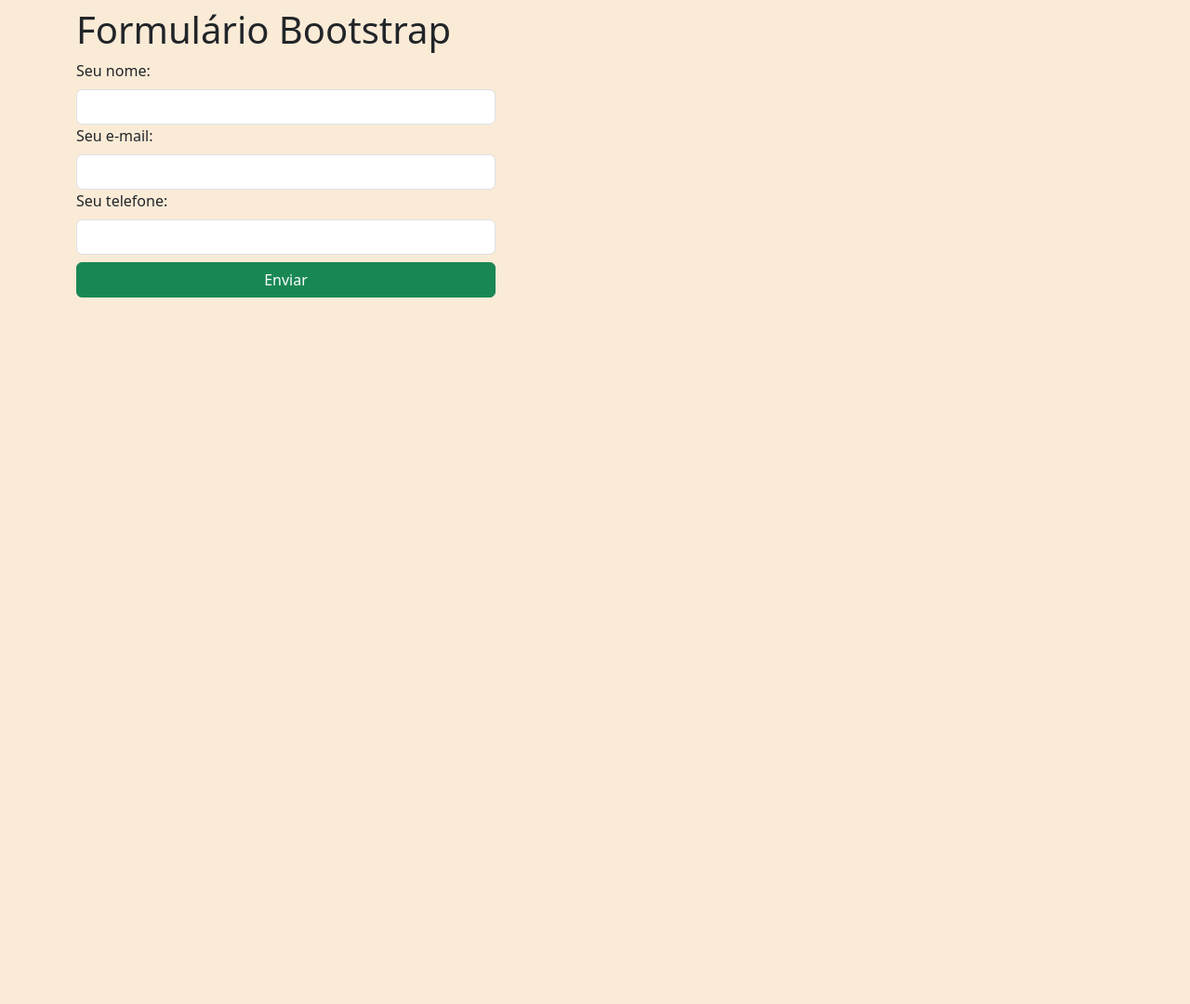
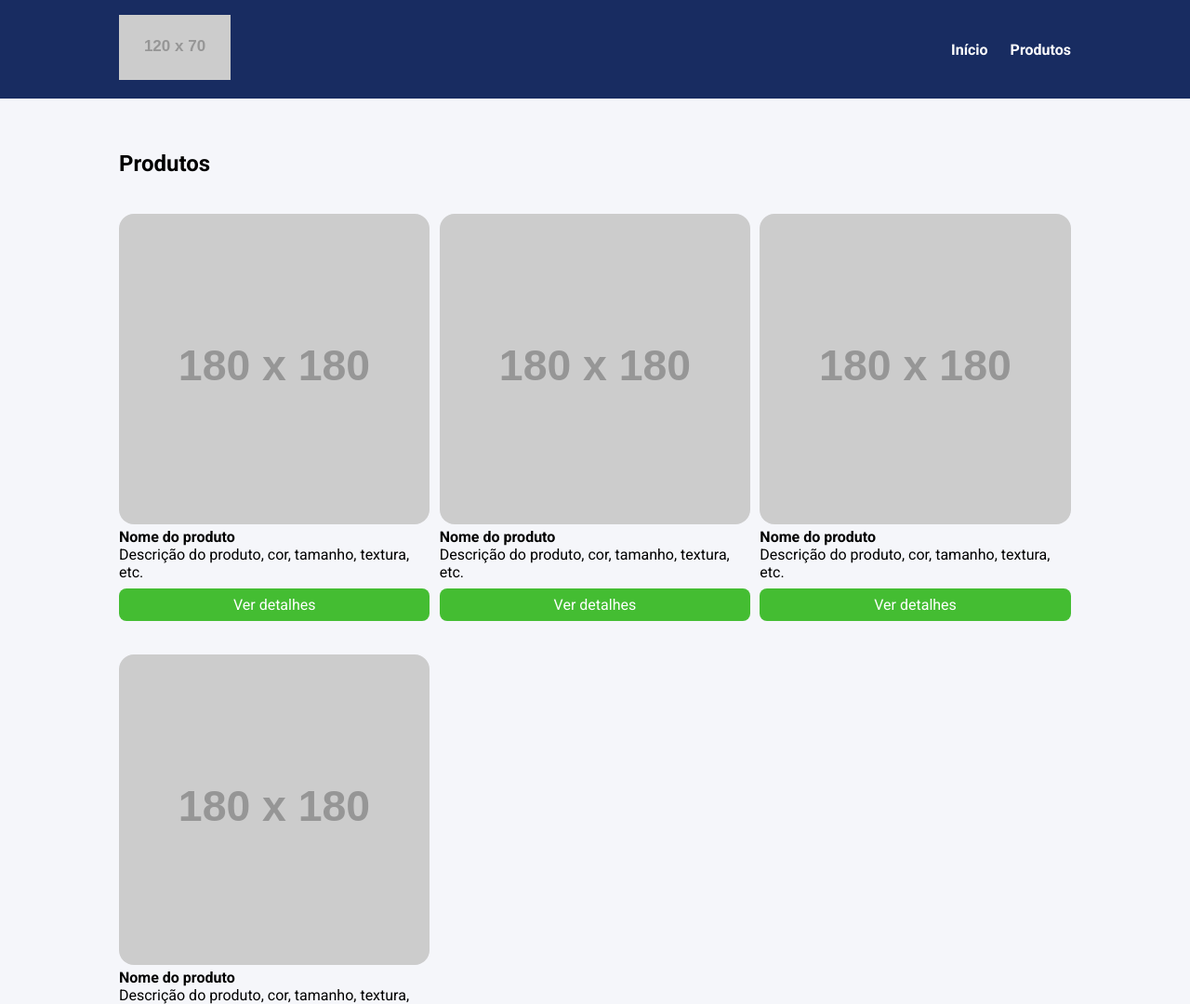
Before and after one commit to iagovalverde/curso_ebac_frontend, a website: page index.html in a window 1280 px wide. Shown: the top 1080 px of the page at 93% size. Before the commit the page ends 800 px from the top, so only its background shows below. Drawn offline with nearby package versions, Linux system fonts and the light colour scheme; placeholder pictures from the web are drawn by us.

Commit message:
added sass to project

```diff
--- a/index.html
+++ b/index.html
@@ -1,43 +1,79 @@
 <!DOCTYPE html>
-<html lang="pt-br">
+<html lang="pt-BR">
 <head>
     <meta charset="UTF-8">
+    <meta http-equiv="X-UA-Compatible" content="IE=edge">
     <meta name="viewport" content="width=device-width, initial-scale=1.0">
-    <title>Formulário Bootstrap</title>
-    <link rel="stylesheet" href="https://cdn.jsdelivr.net/npm/bootstrap@5.3.0/dist/css/bootstrap.min.css">
-    <style>
-        h1 {
-            margin: 8px 0;
-        }
-
-        body {
-            background-color: antiquewhite;
-        }
-
-        button {
-            width: 100%;
-            margin-top: 8px;
-            font-weight: bold;
-        }
-    </style>
+    <title>Document</title>
+    <link rel="preconnect" href="https://fonts.googleapis.com">
+    <link rel="preconnect" href="https://fonts.gstatic.com" crossorigin>
+    <link href="https://fonts.googleapis.com/css2?family=Roboto:wght@400;700&display=swap" rel="stylesheet">
+    <link rel="stylesheet" href="build/main.css">
 </head>
 <body>
-    <div class="container">
-        <div class="row">
-            <div class="col-lg-5 col-md-10">
-                <h1>Formulário Bootstrap</h1>
-                <form>
-                    <label class="form-label" for="nome">Seu nome:</label>
-                    <input class="form-control" type="text" id="nome">
-                    <label class="form-label" for="email">Seu e-mail:</label>
-                    <input class="form-control" type="email" id="email">
-                    <label class="form-label" for="telefone">Seu telefone:</label>
-                    <input class="form-control" type="tel" id="telefone">
-                    <button class="btn btn-success">Enviar</button>
-                </form>
+    <header>
+        <div class="container">
+            <div class="branding">
+                <img src="https://via.placeholder.com/120x70" />
             </div>
+            <nav>
+                <ul class="menu">
+                    <li>
+                        <a href="#">Início</a>
+                    </li>
+                    <li>
+                        <a href="#">Produtos</a>
+                    </li>
+                </ul>
+            </nav>
         </div>
-    </div>
-    <script src="https://cdn.jsdelivr.net/npm/bootstrap@5.3.0/dist/js/bootstrap.bundle.min.js"></script>
+    </header>
+    <section>
+        <div class="container">
+            <h2>Produtos</h2>
+            <ul class="products">
+                <li class="product-item">
+                    <img src="https://via.placeholder.com/180x180" />
+                    <h4>Nome do produto</h4>
+                    <p>
+                        Descrição do produto, cor, tamanho, textura, etc.
+                    </p>
+                    <a href="#" class="product-button">
+                        Ver detalhes
+                    </a>
+                </li>
+                <li class="product-item">
+                    <img src="https://via.placeholder.com/180x180" />
+                    <h4>Nome do produto</h4>
+                    <p>
+                        Descrição do produto, cor, tamanho, textura, etc.
+                    </p>
+                    <a href="#" class="product-button">
+                        Ver detalhes
+                    </a>
+                </li>
+                <li class="product-item">
+                    <img src="https://via.placeholder.com/180x180" />
+                    <h4>Nome do produto</h4>
+                    <p>
+                        Descrição do produto, cor, tamanho, textura, etc.
+                    </p>
+                    <a href="#" class="product-button">
+                        Ver detalhes
+                    </a>
+                </li>
+                <li class="product-item">
+                    <img src="https://via.placeholder.com/180x180" />
+                    <h4>Nome do produto</h4>
+                    <p>
+                        Descrição do produto, cor, tamanho, textura, etc.
+                    </p>
+                    <a href="#" class="product-button">
+                        Ver detalhes
+                    </a>
+                </li>
+            </ul>
+        </div>
+    </section>
 </body>
 </html>
--- /dev/null
+++ b/source/config/reset.scss
@@ -0,0 +1,8 @@
+@use 'variables';
+
+* {
+    margin: 0;
+    padding: 0;
+    box-sizing: border-box;
+    font-family: variables.$mainFont;
+}
--- /dev/null
+++ b/source/config/variables.scss
@@ -0,0 +1,12 @@
+// Font
+$mainFont: Roboto, sans-serif;
+
+// Colors
+$mainColor: #f5f6fa;
+$secondaryColor: #182C61;
+$terciaryColor: #44bd32;
+$quaternaryColor: #4cd137;
+
+// Breakpoints
+$mobile: 767px;
+$tablet: 1023px;
--- /dev/null
+++ b/source/main.scss
@@ -0,0 +1,66 @@
+@use 'config/reset';
+@use 'config/variables';
+@use 'section/products';
+
+body {
+    background-color: variables.$mainColor;
+}
+
+.container {
+    max-width: 1024px;
+    width: 100%;
+    margin: 0 auto;
+}
+
+li {
+    list-style: none;
+}
+
+header {
+    background-color: variables.$secondaryColor;
+    position: sticky;
+    top: 0;
+    left: 0;
+
+    .container {
+        display: flex;
+        justify-content: space-between;
+        align-items: center;
+        padding: 16px 0;
+
+        .menu {
+            display: flex;
+
+            li {
+                font-weight: bold;
+                margin-left: 24px;
+
+                a {
+                    color: #fff;
+                    text-decoration: none;
+                }
+            }
+        }
+    }
+}
+
+@media screen and (max-width: variables.$tablet) {
+    .container {
+        max-width: 80%;
+    }
+
+    .products {
+        grid-template-columns: repeat(2, 48.5%);
+        column-gap: 3%;
+    }
+}
+
+@media screen and (max-width: variables.$mobile) {
+    .products {
+        display: block;
+
+        .product-item  {
+            margin-bottom: 32px;
+        }
+    }
+}
--- /dev/null
+++ b/source/section/products.scss
@@ -0,0 +1,34 @@
+@use '../config/variables';
+
+section {
+    padding: 56px 0;
+
+    .products {
+        margin-top: 40px;
+        display: grid;
+        grid-template-columns: repeat(3, 32.66%);
+        column-gap: 1%;
+        row-gap: 4%;
+        width: 100%;
+
+        .product-item img {
+            width: 100%;
+            border-radius: 16px;
+        }
+
+        .product-button {
+            display: block;
+            background-color: variables.$terciaryColor;
+            color: #fff;
+            text-align: center;
+            padding: 8px 0;
+            border-radius: 8px;
+            margin-top: 8px;
+            text-decoration: none;
+
+            &:hover {
+                background-color: variables.$quaternaryColor;
+            }
+        }
+    }
+}
```
Also changed, not shown: package.json (added, +24 -0 lines), build/main.css (added), 3 other files.
